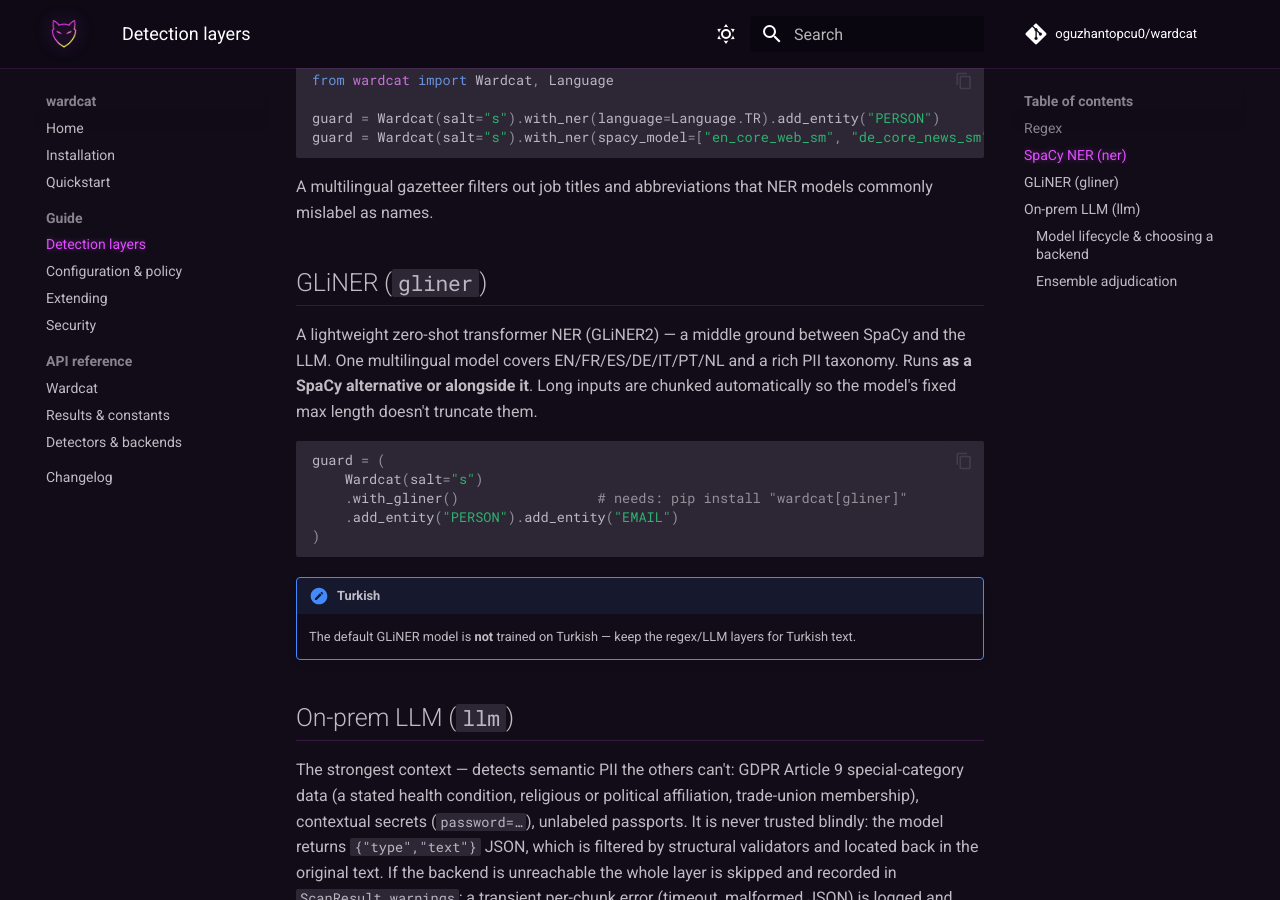
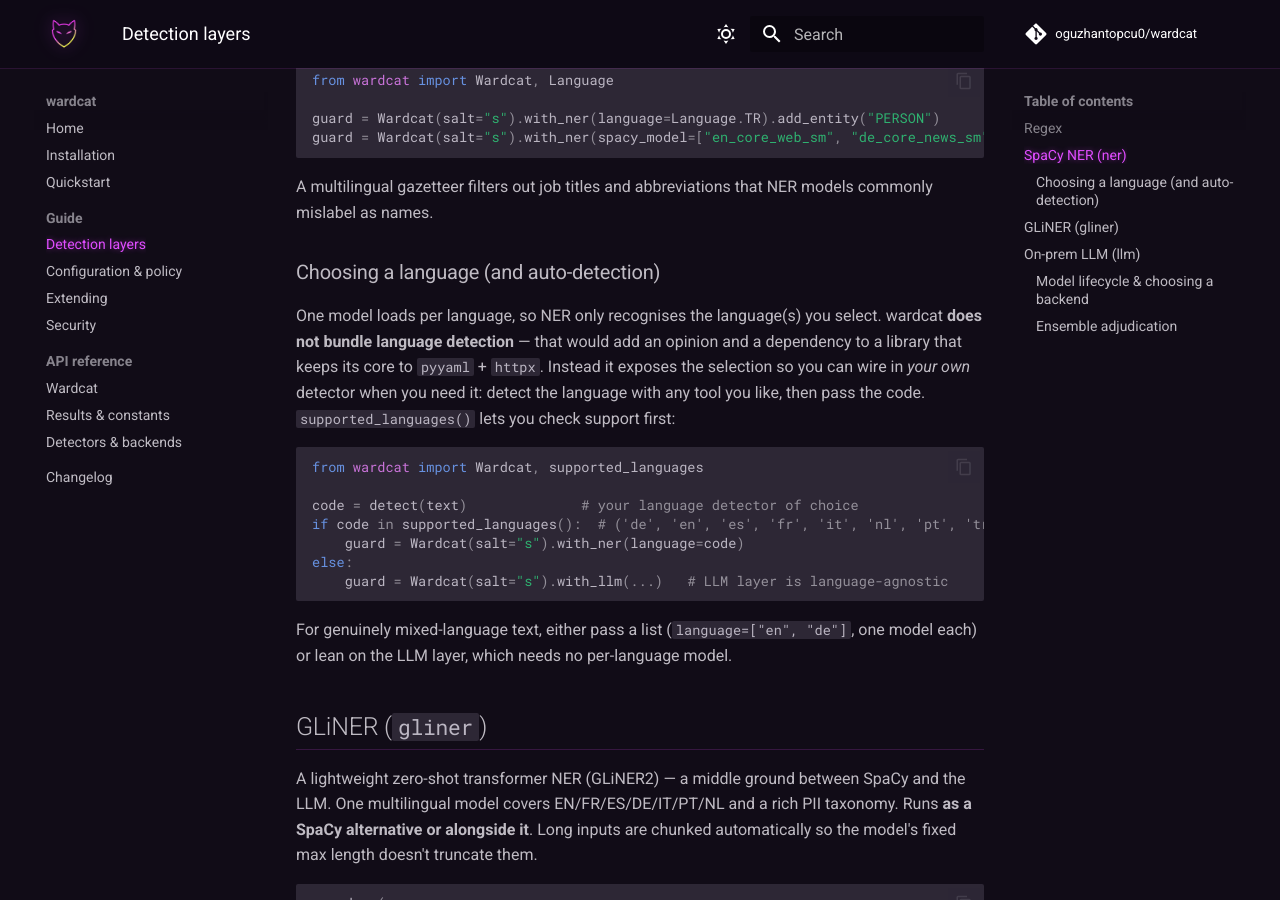
Before and after one commit to oguzhantopcu0/wardcat, an MkDocs documentation site: the page built from docs/guide/layers.md, in a window 1280 px wide and 900 px high, scrolled down 871 px. Built offline with MkDocs 1.6.1 and Material for MkDocs 9.7.7, drawn with Linux system fonts in a browser that asks for light colours; comment, search, counter and statistics services are not loaded.

Commit message:
feat: add supported_languages() language-selection hook (#28)
wardcat resolves a SpaCy model from language=, but a caller that detects the
language itself had no public way to check support first. Add supported_languages()
— sorted ISO codes wardcat ships an NER model for — exported from the package root.

Deliberately a *hook*, not built-in detection: bundling a language detector would
add an opinion and a dependency to a pyyaml+httpx core. This enables the
detect-then-select pattern (detect with your own tool -> check -> pass the code).

- spacy_catalog.supported_languages(); reused in the unsupported-language error (DRY)
- export from wardcat/__init__ (+ __all__)
- docs: 'Choosing a language (and auto-detection)' in the NER layer guide;
  update the README multilingual-NER limitation row
- 4 new tests

Co-authored-by: oguzhantopcu <oguzhantopcu000@gmail.com>

````diff
--- a/docs/guide/layers.md
+++ b/docs/guide/layers.md
@@ -44,6 +44,28 @@
 
 A multilingual gazetteer filters out job titles and abbreviations that NER models
 commonly mislabel as names.
+
+### Choosing a language (and auto-detection)
+
+One model loads per language, so NER only recognises the language(s) you select.
+wardcat **does not bundle language detection** — that would add an opinion and a
+dependency to a library that keeps its core to `pyyaml` + `httpx`. Instead it
+exposes the selection so you can wire in *your own* detector when you need it:
+detect the language with any tool you like, then pass the code. `supported_languages()`
+lets you check support first:
+
+```python
+from wardcat import Wardcat, supported_languages
+
+code = detect(text)              # your language detector of choice
+if code in supported_languages():  # ('de', 'en', 'es', 'fr', 'it', 'nl', 'pt', 'tr')
+    guard = Wardcat(salt="s").with_ner(language=code)
+else:
+    guard = Wardcat(salt="s").with_llm(...)   # LLM layer is language-agnostic
+```
+
+For genuinely mixed-language text, either pass a list (`language=["en", "de"]`,
+one model each) or lean on the LLM layer, which needs no per-language model.
 
 ## GLiNER (`gliner`)
 
--- a/src/wardcat/__init__.py
+++ b/src/wardcat/__init__.py
@@ -34,7 +34,7 @@
     register_backend,
     registered_backends,
 )
-from wardcat.ner.spacy_catalog import Language
+from wardcat.ner.spacy_catalog import Language, supported_languages
 
 try:
     __version__: str = version("wardcat")
@@ -50,6 +50,7 @@
     "Action",
     "Entity",
     "Language",
+    "supported_languages",
     "Backend",
     "BaseLLMBackend",
     "register_backend",
````
Also changed, not shown: CHANGELOG.md (+4 -0 lines), README.md (+1 -1 lines), 3 other files.
